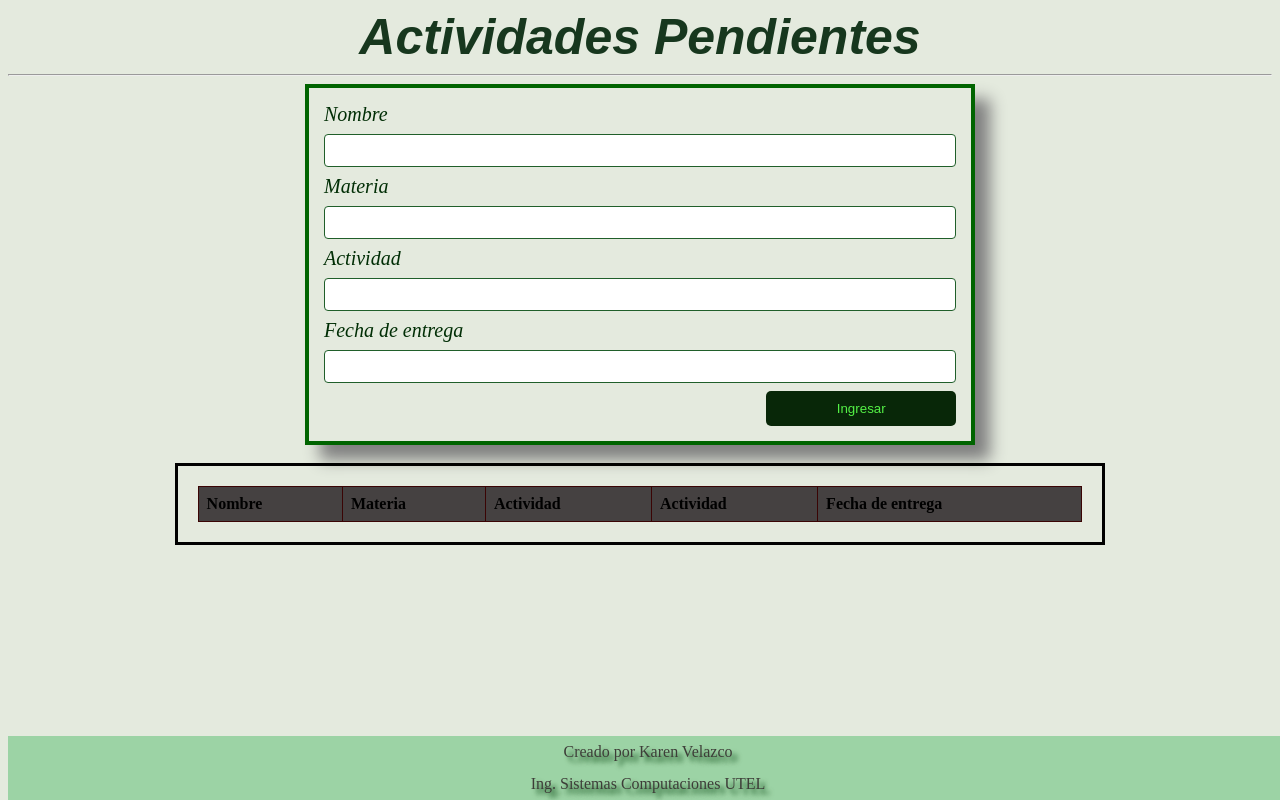
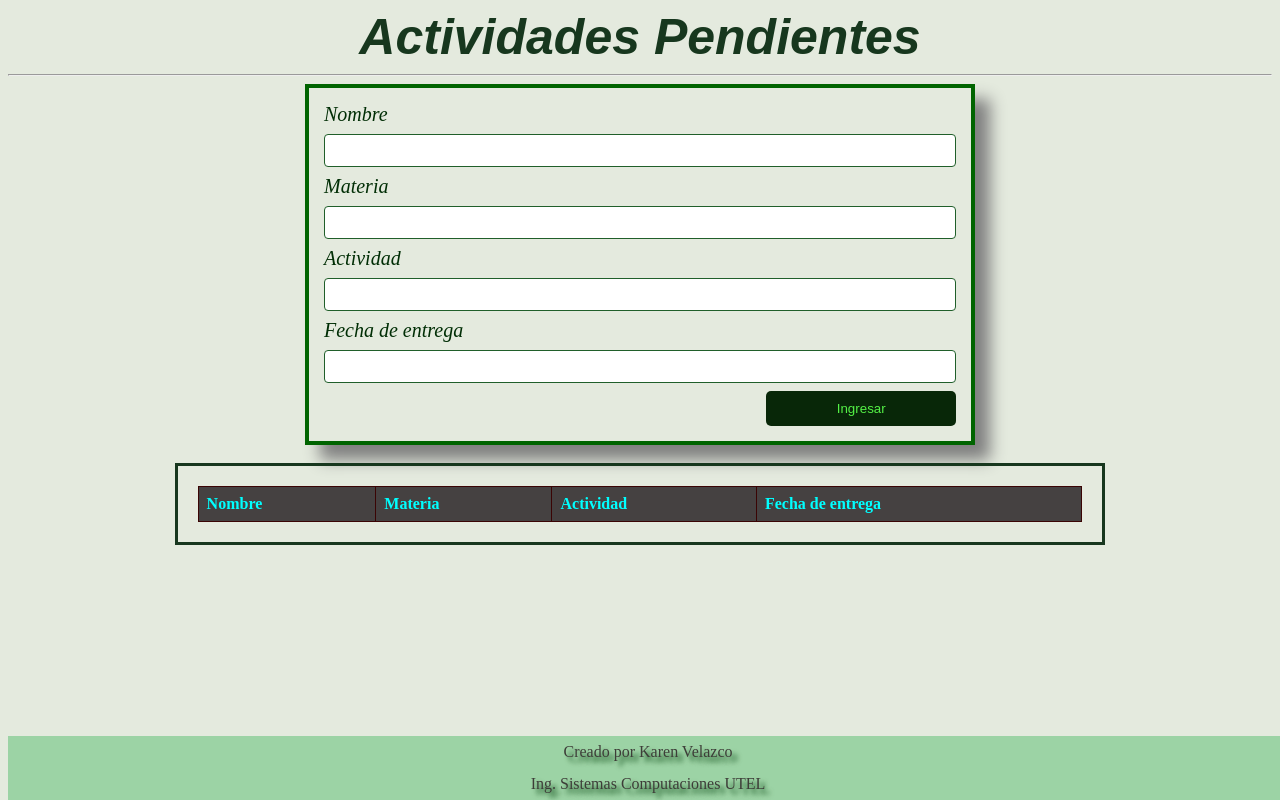
Before and after one commit to KaiV389/KaiCRUD, a plain HTML site: page index.html in a window 1280 px wide. Drawn offline with Linux system fonts and the light colour scheme.

Commit message:
Add files via upload

```diff
--- a/index.html
+++ b/index.html
@@ -43,7 +43,6 @@
                             <th>Nombre</th>
                             <th>Materia</th>
                             <th>Actividad</th>
-                            <th>Actividad</th>
                             <th>Fecha de entrega</th>
                         </tr>
                     </thead>
--- a/style.css
+++ b/style.css
@@ -24,9 +24,11 @@ h1{
 
 .employees-table {
     border-style: solid;
+    border-color: #17371e;
     padding: 20px;
     margin: auto;
     width: 70%;
+    color: aqua
 
 }
 
```
